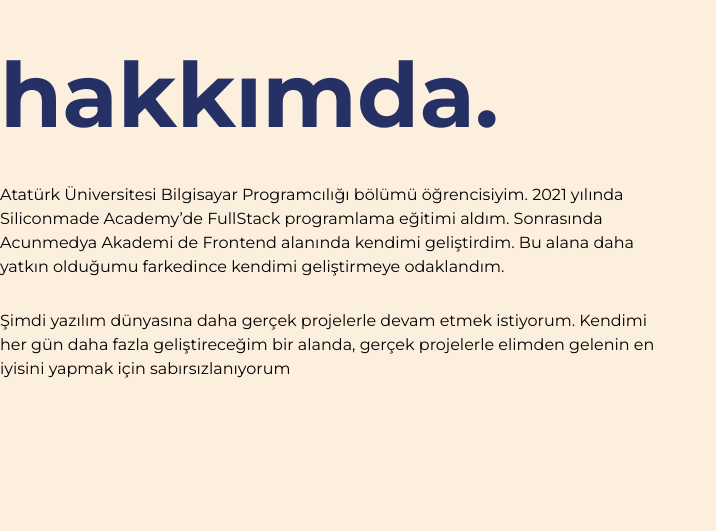
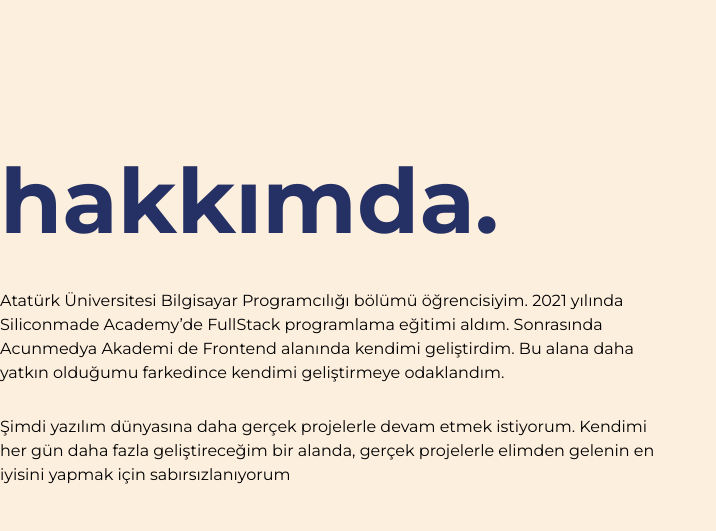
Before and after one commit to sareecil/myPortfolio, a React (Vite) app: page / in a window 1280 px wide. Shown: the part 1011-1542 px from the top of the page, without its empty margins (0-716 px from the left). Built offline with nearby package versions, Linux system fonts and the light colour scheme.

Commit message:
img guncelleme

```diff
--- a/src/App.css
+++ b/src/App.css
@@ -83,6 +83,7 @@ body {
 .right img{
   width: 540px;
   border-radius: 100%;
+
 }
 
 .about {
@@ -95,6 +96,7 @@ body {
   font-size:90px;
   color: rgba(35, 46, 99, 0.993);
   margin-bottom: 20px;
+  padding-top: 85px;
 }
 
 .about p {
--- a/src/App.jsx
+++ b/src/App.jsx
@@ -1,7 +1,8 @@
 import React from 'react';
 import { Link, animateScroll as scroll } from 'react-scroll';
 import './App.css';
-import me from './assets/img/me.png';
+// import me from './assets/img/me.png';
+import me from './assets/img/header-img.jpeg';
 import work1 from './assets/img/photosnap.png';
 import work2 from './assets/img/news.png';
 import work3 from './assets/img/single-page.png';
```
Also changed, not shown: src/assets/img/header-img.jpeg (added).
